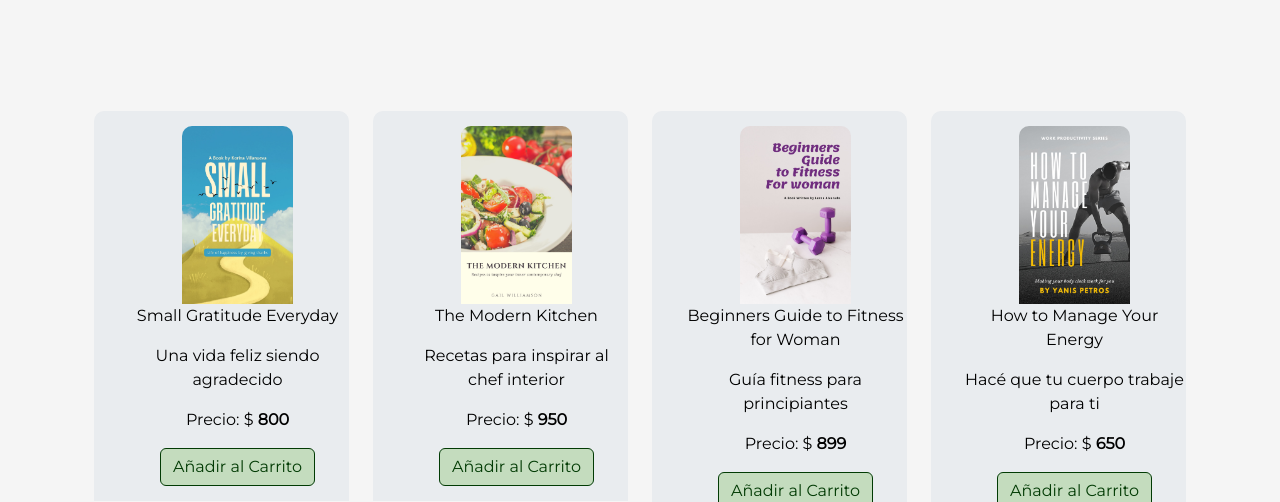
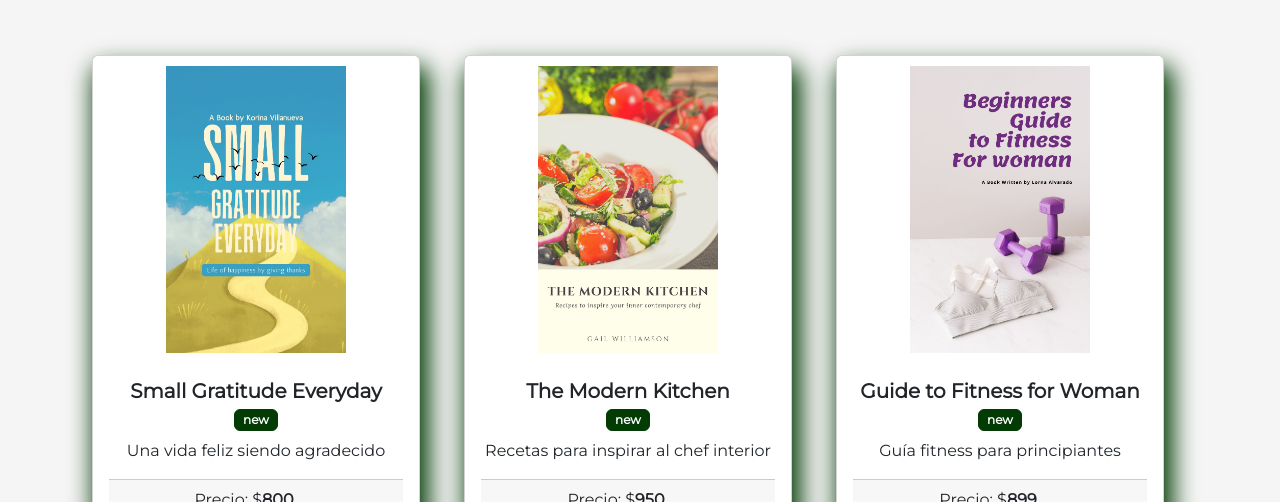
Before and after one commit to Fabrizionb/GetFit, a website: page pages/shop.html in a window 1280 px wide. Shown: the part 298-800 px from the top of the page. Drawn offline with nearby package versions, Linux system fonts and the light colour scheme.

Commit message:
update de layout tienda

```diff
--- a/js/cart.js
+++ b/js/cart.js
@@ -46,7 +46,7 @@ function rellenarCarrito(arrayCarrito) {
             <div class="col-lg-5 col-md-6 mb-4 mb-lg-0">
                 <!-- Data -->
                 <p><strong>${producto.nombre}</strong></p>
-                <p>Descripción:${producto.descripcion}</p>
+                <p>Descripción: ${producto.descripcion}</p>
                 <p>Precio: <strong>$${producto.precio}</strong></p>
                 <p>Subtotal: <strong>$${producto.subtotal}</strong></p>
                 <button id="${producto.id}" type="button" class="btn btn-primary btn-sm me-1 mb-2 remove eliminarProducto"
--- a/js/main.js
+++ b/js/main.js
@@ -24,31 +24,42 @@ function rellenarPagina(arrayProductos) {
 
     for (let producto of arrayProductos) {
         let div = document.createElement("div");
-        div.classList = "col-md-6 col-lg-3 col-xl-3 mt-3"
+        div.classList = "col-lg-4 col-md-12 mb-4 box"
 
         div.innerHTML = `
-                                        <div id="${producto.product}">
-                                            <div class="part-1">
-                                                <!--<span class="discount">50% off</span>-->
+                                    <div>
+                                        <!-- Card -->
+                                        <div class="card card-ecommerce">
+                                            <!-- Card image -->
+                                            <div class="view overlay">
+                                                <img src="${producto.imagen}" class="img-fluid" alt="${producto.id}">
+                                                <a>
+                                                    <div class="mask rgba-white-slight waves-effect waves-light"></div>
+                                                </a>
                                             </div>
-                                            <div class="part-2 text-center">
-                                                <ul>
-                                                  <img src="${producto.imagen}" class="card-img-top shop" alt="${producto.id}" >
-                                                  <p class="pFix"> ${producto.nombre}</p>
-                                                    <p class="pFix"> ${producto.descripcion}</p>
-                                                    <p class="pFix">Precio: $ <strong> ${producto.precio}</strong></p>
-                                                    <button class="btn  btn-xs anadirCarrito">Añadir al Carrito</button>
-
-                                                </ul>
-                                                    <h3 class="product-title" style="display:none";>${producto.nombre}</h3>
-                                                    <h4 class="product-price" style="display:none";>${producto.precio}</h4>
-                                                    <p class="product-price" style="display:none";>${producto.id} </p>
-                                                    <img src="${producto.imagen}" class="card-img-top shop" style="display:none"; alt="${producto.id}" >
-                                                    <p class="product-price" style="display:none";>${producto.subtotal} </p>
+                                            <!-- Card image -->
+                                            <!-- Card content -->
+                                            <div class="card-body">
+                                                <!-- Category & Title -->
+                                                <h5 class="card-title mb-1"><strong>${producto.nombre}</strong></h5><span
+                                                    class="badge badge-danger mb-2">new</span>
+                                                <!-- Description -->
+                                                <p>${producto.descripcion}</p>
+                                                <!-- Card footer -->
+                                                <div class="card-footer pb-0">
+                                                    <div class="row mb-0 text-center">
+                                                        <span class="float-left">Precio: $<strong>${producto.precio}</strong></span>
+                                                        <span class="float-right">
+                                                        <br>
+                                                        <button class="btn  btn-xs anadirCarrito ">Añadir al Carrito</button>
+                                                        </span>
+                                                    </div>
+                                                </div>
                                             </div>
+                                            <!-- Card content -->
                                         </div>
-
-
+                                        <!-- Card -->
+                                    </div>
         `
         divContainer.appendChild(div)
     }
@@ -61,20 +72,20 @@ rellenarPagina(productos);
 
 // Agregar al Carrito
 function anadirCarrito(e) {
-     //console.log(e.target.parentNode.children[2].textContent)Buscador de target
+     //console.log(e.target.parentNode.parentNode.parentNode.parentNode)finder
     let carritoLocalStorage = JSON.parse(localStorage.getItem("carrito"));
 
     if (carritoLocalStorage) {
         carrito = carritoLocalStorage;
     }
 
-    let index = carrito.findIndex(producto => producto.id == e.target.parentNode.parentNode.children[4].alt);
+    let index = carrito.findIndex(producto => producto.id == e.target.parentNode.parentNode.parentNode.parentNode.parentNode.children[0].children[0].alt);
 
-    let nombre = e.target.parentNode.parentNode.children[1].textContent;
-    let precio = e.target.parentNode.parentNode.children[2].textContent;
-    let imagen = e.target.parentNode.parentNode.children[4].src;
-    let id = Number(e.target.parentNode.parentNode.children[4].alt);
-    let descripcion = e.target.parentNode.children[2].textContent;
+    let nombre = e.target.parentNode.parentNode.parentNode.parentNode.children[0].children[0].textContent;
+    let precio = e.target.parentNode.parentNode.children[0].children[0].textContent;
+    let imagen = e.target.parentNode.parentNode.parentNode.parentNode.parentNode.children[0].children[0].src;
+    let id = Number(e.target.parentNode.parentNode.parentNode.parentNode.parentNode.children[0].children[0].alt);
+    let descripcion = e.target.parentNode.parentNode.parentNode.parentNode.children[2].textContent;
 
     if (index == -1) {
         const producto = new ProductoCarrito(nombre, precio, imagen, id, descripcion);
--- a/js/products.js
+++ b/js/products.js
@@ -16,7 +16,7 @@ const productos = [
         product: "product-2",
     },
     {
-        nombre: "Beginners Guide to Fitness for Woman",
+        nombre: "Guide to Fitness for Woman",
         precio: 899,
         imagen: "../images/product3.jpg",
         id: 3,
--- a/pages/shop.html
+++ b/pages/shop.html
@@ -74,12 +74,12 @@
     </header>
     <!-- Header End-->
 
-    <main class="ecommerceMain container-fluid">
+    <main class="ecommerceMain container">
         <h1 class="mb-5 mt-4 ecommerceTitle text-center">Productos Destacados</h1>
-        <ul class="cardContainer row" id="row">
+        <div class="row containerProductos" id="row">
             <!-- Fill cart here -->
 
-        </ul>
+        </div>
     </main>
 
     <!-- Footer Code Start-->
--- a/public/css/shop.css
+++ b/public/css/shop.css
@@ -1,37 +1,39 @@
-.ecommerceMain {
+/* .ecommerceMain {
     background-color: var(--first-color);
-}
+    display:inline-block;
 
-.cardContainer {
+} */
+
+/* .cardContainer {
     display: flex;
     flex-direction: row;
     padding: 50px;
     margin: 20px;
     justify-content: center;
-}
+} */
 
 
-.card img {
-    max-width: 15vh;
+ .card img {
+    max-width: 25vh;
     padding: 10px;
     width: 100%;
 
 }
 
 .card {
-    width: 25%;
+
     margin: 10px;
     -webkit-box-shadow: 5px 15px 25px 4px var(--third-color);
     box-shadow: 5px 15px 25px 4px var(--fourth-color);
     text-align: center;
-    display: flex;
-    flex-direction: column;
+    /* display: flex; */
+    /* flex-direction: column; */
     align-items: center;
 
 
 }
 
-.detailsP {
+/* .detailsP {
     line-height: 30px;
     max-width: 150px;
 
@@ -40,14 +42,13 @@
 
 .bookDetails {
     font-size: 12px;
-}
+} */
 
 .cardButton {
     width: 100%;
     border: 1px solid var(--third-color);
     border-radius: 5px;
     padding: 15px;
-    margin-top: 10px;
     margin-bottom: 5px;
     color: var(--fifth-color);
     background-color: var(--second-color);
@@ -62,15 +63,15 @@
 
 }
 
-.ecommerceHeader {
+/* .ecommerceHeader {
     display: flex;
     justify-content: flex-end;
     align-items: flex-end;
     width: 100%;
     border: 2px red solid;
     margin-left: 5px;
-}
-
+} */
+/*
 input[type=number]::-webkit-inner-spin-button,
 input[type=number]::-webkit-outer-spin-button {
     -webkit-appearance: none;
@@ -114,22 +115,22 @@ a {
 .minus {
     color: rgb(233, 72, 72);
 
-}
+} */
 
-.minus:hover {
+/* .minus:hover {
     color: #f62727;
 
-}
+} */
 
 
-.ecommerceTitle {
+/* .ecommerceTitle {
     margin-top: 25px;
     color: var(--fourth-color);
 
 
-}
+} */
 
-.cartL {
+/* .cartL {
     text-decoration: none;
     color: inherit;
     padding-top: 30px;
@@ -137,14 +138,14 @@ a {
     text-align: right;
     margin-right: 20px;
     width: 20%;
-}
+} */
 
-.underlineClass:hover {
+/* .underlineClass:hover {
     text-decoration: underline;
-}
+} */
 
 
-
+/*
 
 @media (max-width: 980px) {
 
@@ -202,19 +203,19 @@ a {
         margin-top: 0px;
     }
 
-}
+} */
 
-.body {
+/* .body {
     background-color: var(--first-color) !important;
-}
+} */
 
-p:nth-child(3),
+/* p:nth-child(3),
 p:nth-child(4),
 strong,
 p.pFix {
     color: var(--first-font-color);
 
-}
+} */
 
 .anadirCarrito {
     background-color: var(--second-color) !important;
@@ -228,14 +229,14 @@ p.pFix {
 
 }
 
-img.shop {
+/* img.shop {
     border-radius: 10px 10px 0 0;
     margin-top: 15px;
-}
+} */
 
-.single-product {
+/* .single-product {
     margin-bottom: 3vh;
-}
+} */
 
 
 .navCart {
@@ -263,6 +264,48 @@ img.shop{
     border-radius: 10px 10px 0 0;
 }
 
-.d-flex {
+body {
+    background-color: var(--first-color)
+}
+
+/* .d-flex {
     display: flex !important;
-  }
+  } */
+
+  /* .box:before {
+    content: ""!important;
+    z-index: -1!important;
+    position: absolute!important;
+    top: 0!important;
+    right: 0!important;
+    bottom: 0!important;
+    left: 0!important;
+    background: linear-gradient(-125deg, #023b04 0%, #7db684 100% )!important;
+    transform: translate3d(1px, 20px, 0) scale(1.09)!important;
+    filter: blur(32px)!important;
+    opacity: var(0.66)!important;
+    transition: opacity 0.3s!important;
+    border-radius: inherit!important;
+}
+
+/*
+* Prevents issues when the parent creates a
+* stacking context. (For example, using the transform
+* property )
+
+.box::after {
+    content: ""!important;
+    z-index: -1!important;
+    position: absolute!important;
+    top: 0!important;
+    right: 0!important;
+    bottom: 0!important;
+    left: 0!important;
+    background: inherit!important;
+    border-radius: inherit!important;
+}
+
+.containerProductos {
+    min-width:100%;
+    justify-content:center;
+} */
```
Also changed, not shown: pages/cart.html (+1 -1 lines), public/css/common.css (line endings or trailing spaces).
